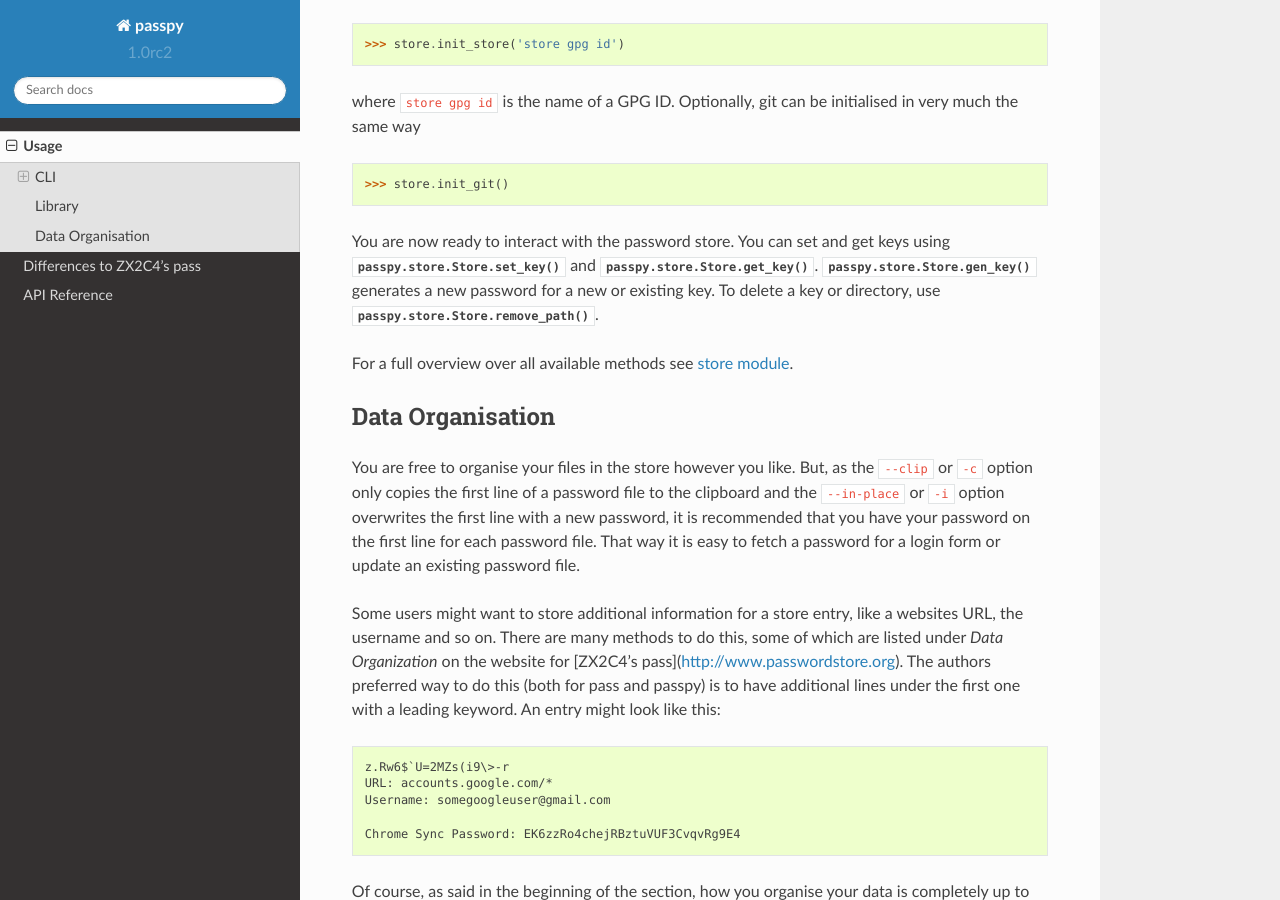
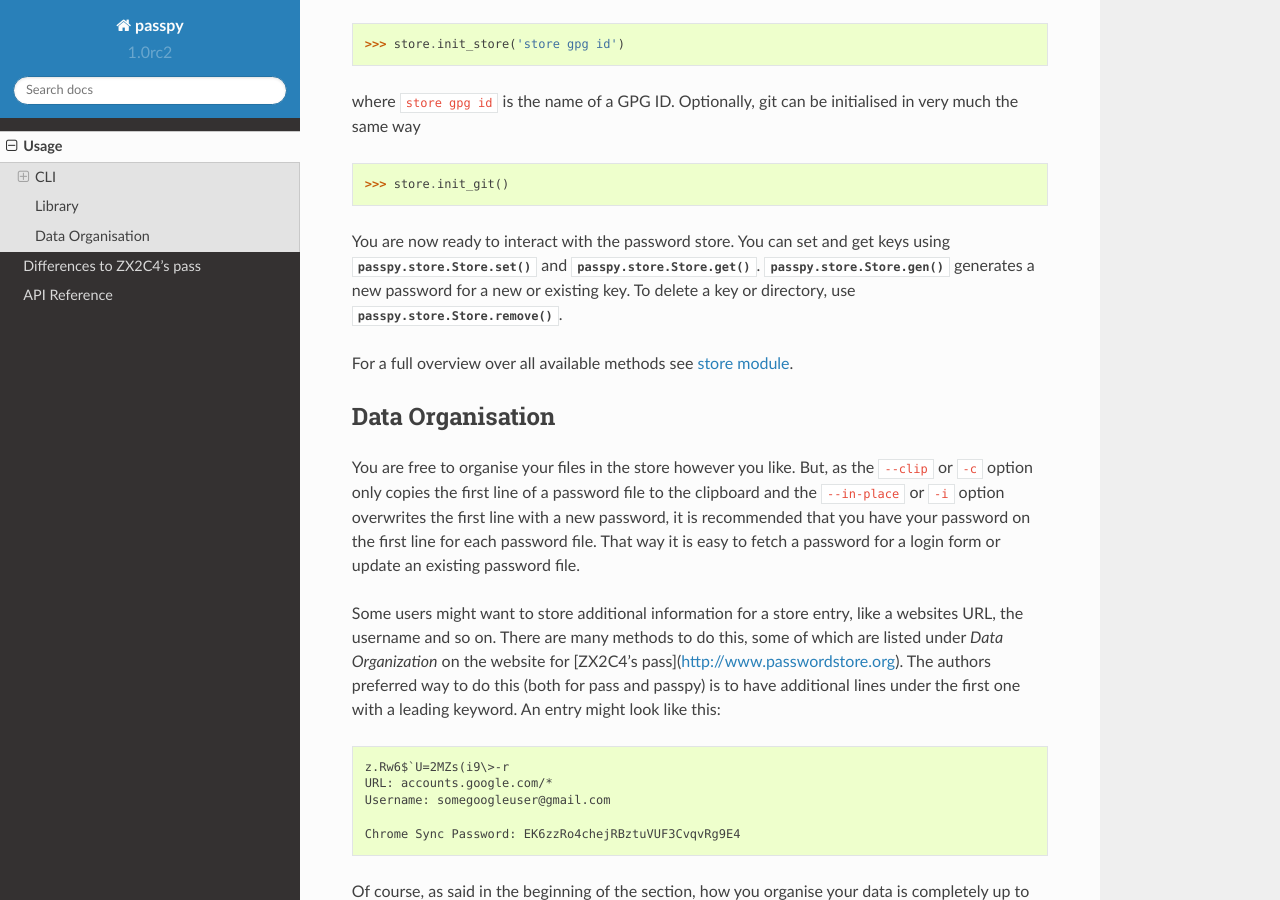
Before and after one commit to bfrascher/passpy, a Sphinx documentation site: the page built from docs/tutorial.rst, in a window 1280 px wide and 900 px high, scrolled down 2757 px. Built offline with Sphinx 7.4.7 and the Read the Docs theme 2.0.0, drawn with Linux system fonts in a browser that asks for light colours.

Commit message:
passpy: Rename functions in store.Store
The old function names were very clunky and overly long.

```diff
--- a/docs/difference.rst
+++ b/docs/difference.rst
@@ -16,11 +16,11 @@ pass](http://www.passwordstore.org), there are some differences:
 - After editing a password file with an editor pass notes the used
   editor in the git commit message.  passpy uses the same message for
   updating a key, regardless if an editor was used or not.  This is
-  because for both cases :func:`passpy.store.Store.set_key` is being
+  because for both cases :func:`passpy.store.Store.set` is being
   called which also handles the git commit.
 
 - pass lists all files in the password store that do not start with a
   ``.``.  passpy only lists files that end on ``.gpg``.  The reason
   for this change is that the returned key names should be directly
-  accessible with :func:`passpy.store.Store.get_key`, which expects a
+  accessible with :func:`passpy.store.Store.get`, which expects a
   file ending on ``.gpg``.
--- a/docs/tutorial.rst
+++ b/docs/tutorial.rst
@@ -135,11 +135,11 @@ be initialised in very much the same way
    >>> store.init_git()
 
 You are now ready to interact with the password store.  You can set
-and get keys using :func:`passpy.store.Store.set_key` and
-:func:`passpy.store.Store.get_key`.
-:func:`passpy.store.Store.gen_key` generates a new password for a new
+and get keys using :func:`passpy.store.Store.set` and
+:func:`passpy.store.Store.get`.
+:func:`passpy.store.Store.gen` generates a new password for a new
 or existing key.  To delete a key or directory, use
-:func:`passpy.store.Store.remove_path`.
+:func:`passpy.store.Store.remove`.
 
 For a full overview over all available methods see
 :ref:`store-module-label`.
```
Also changed, not shown: 3 other files.
